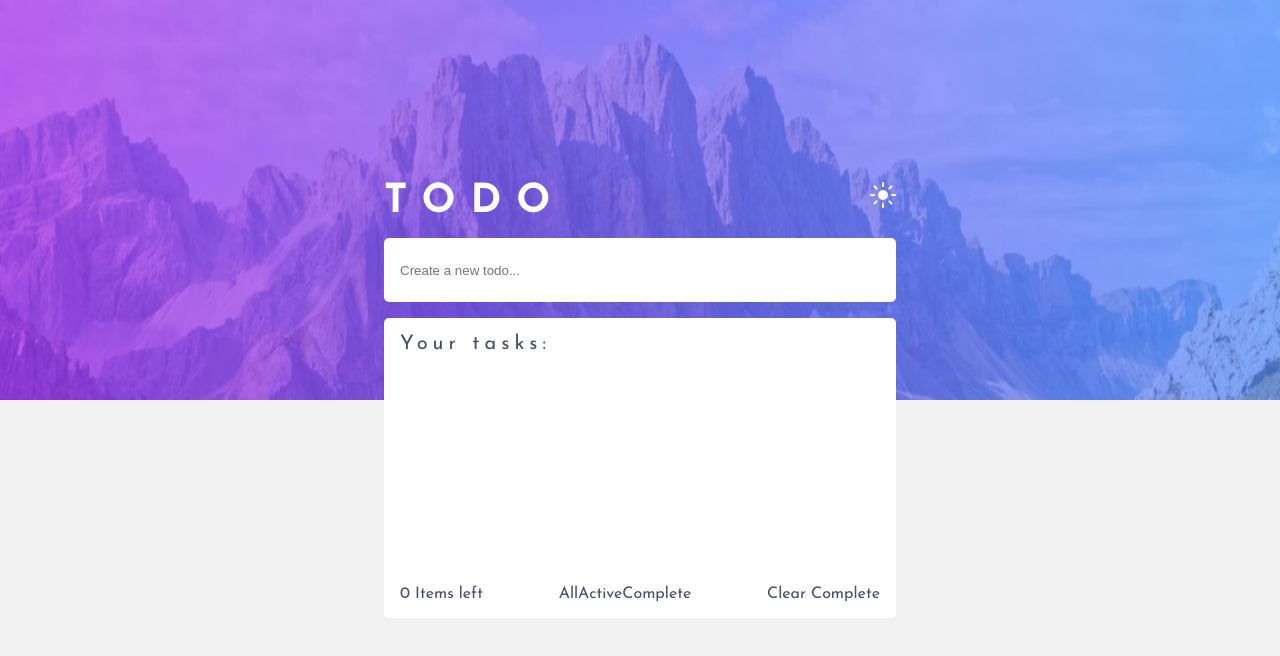
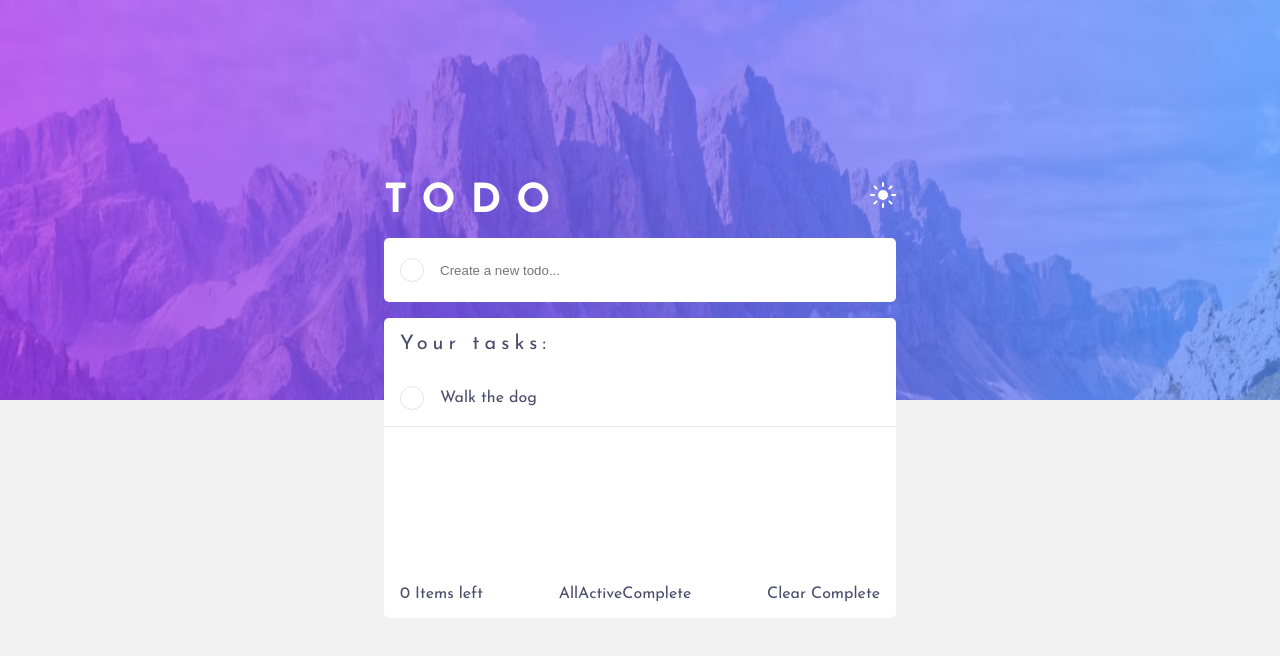
Before and after one commit to michellecordovi/To-Do-List, a React (Vite) app: page / in a window 1280 px wide. Shown: the top 656 px of the page. Built offline with nearby package versions, Linux system fonts and the light colour scheme.

Commit message:
add task component connected to data.js file

```diff
--- /dev/null
+++ b/data.js
@@ -0,0 +1,8 @@
+const tasks = [
+    {
+      description:"Walk the dog",
+      completed: false
+    }
+]
+
+export default tasks;
--- a/src/App.css
+++ b/src/App.css
@@ -52,3 +52,18 @@ main{
     justify-content: space-between;
     align-items: center;
 }
+
+.task{
+    padding: 1rem;
+    border-bottom: 1px solid #E3E4F1;
+    display: flex;
+    align-items: center;
+}
+
+.task-checkbox{
+    height: 1.5rem;
+    width: 1.5rem;
+    border-radius: 100%;
+    border: 1px solid #E3E4F1;
+    margin-right: 1rem;
+}
--- a/src/components/InputBox.jsx
+++ b/src/components/InputBox.jsx
@@ -1,13 +1,14 @@
 function InputBox(){
     return (
-        <div id='input-box'>
-            <input
-                type="text"
-                id="to-do-input"
-                placeholder ="Create a new todo..."
-            />
-        </div>
-    )
+		<div id="input-box">
+			<div className="task-checkbox"></div>
+			<input
+				type="text"
+				id="to-do-input"
+				placeholder="Create a new todo..."
+			/>
+		</div>
+	);
 }
 
 export default InputBox;
--- a/src/components/Task.jsx
+++ b/src/components/Task.jsx
@@ -0,0 +1,11 @@
+/* eslint-disable react/prop-types */
+function Task({description}) {
+    return (
+        <div className="task">
+            <div className = "task-checkbox"></div>
+            <p className="task-description">{description}</p>
+        </div>
+    )
+}
+
+export default Task;
--- a/src/components/TasksGrid.jsx
+++ b/src/components/TasksGrid.jsx
@@ -1,10 +1,21 @@
+import Task from "./Task";
+import tasks from "../../data";
+
 function TasksGrid() {
+
+
     return (
         <div id="tasks-grid">
             <h2>Your tasks: </h2>
 
             <div id="to-do-list">
-
+                {tasks.map(task => (
+                    <Task
+                        key={task.description}
+                        description={task.description}
+                        competed={task.completed}
+                    />
+                ))}
             </div>
 
             <div id="task-filters">
```
